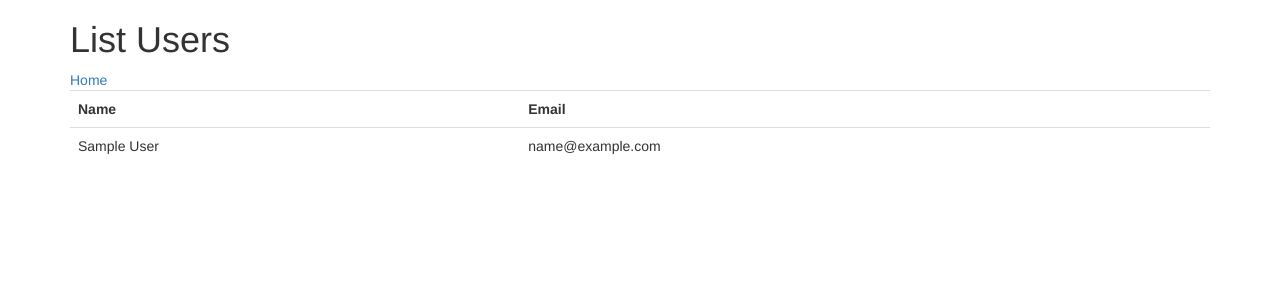
After one commit to JorgeRangelJ/pdo, a PHP site: page /list.php in a window 1280 px wide. The commit adds this page. Shown: the top 300 px of the page. Run offline with PHP 8.4, Linux system fonts and the light colour scheme; tables that the repository leaves empty or names only in its code hold one stand-in row (values such as "Sample post").

Commit message:
select pdo

```diff
--- a/index.php
+++ b/index.php
@@ -10,7 +10,7 @@
 		<h1>Databases</h1>
 		<ul>
 			<li>
-				<a href="">Listar Usuarios</a>
+				<a href="list.php">Listar Usuarios</a>
 			</li>
 			<li>
 				<a href="add.php">Agregar Usuarios</a>
--- /dev/null
+++ b/list.php
@@ -0,0 +1,30 @@
+<?php
+	require_once 'config.php';
+	$queryResult = $pdo->query("SELECT * FROM users");
+?>
+<!DOCTYPE html>
+<html>
+<head>
+	<title>DATABASES | PDO</title>
+	<!-- Latest compiled and minified CSS -->
+	<link rel="stylesheet" href="https://maxcdn.bootstrapcdn.com/bootstrap/3.3.7/css/bootstrap.min.css" integrity="sha384-BVYiiSIFeK1dGmJRAkycuHAHRg32OmUcww7on3RYdg4Va+PmSTsz/K68vbdEjh4u" crossorigin="anonymous">
+</head>
+<body>
+	<div class="container">
+		<h1>List Users</h1>
+		<a href="index.php">Home</a>
+		<table class="table">
+			<tr>
+				<th>Name</th>
+				<th>Email</th>
+			</tr>
+			<?php	while ($row = $queryResult->fetch(PDO::FETCH_ASSOC)) { ?>
+			<tr>
+				<td><?= $row["name"]; ?></td>
+				<td><?= $row["email"]; ?></td>
+			</tr>
+			<?php	} ?>
+		</table>
+	</div>
+</body>
+</html>
```
